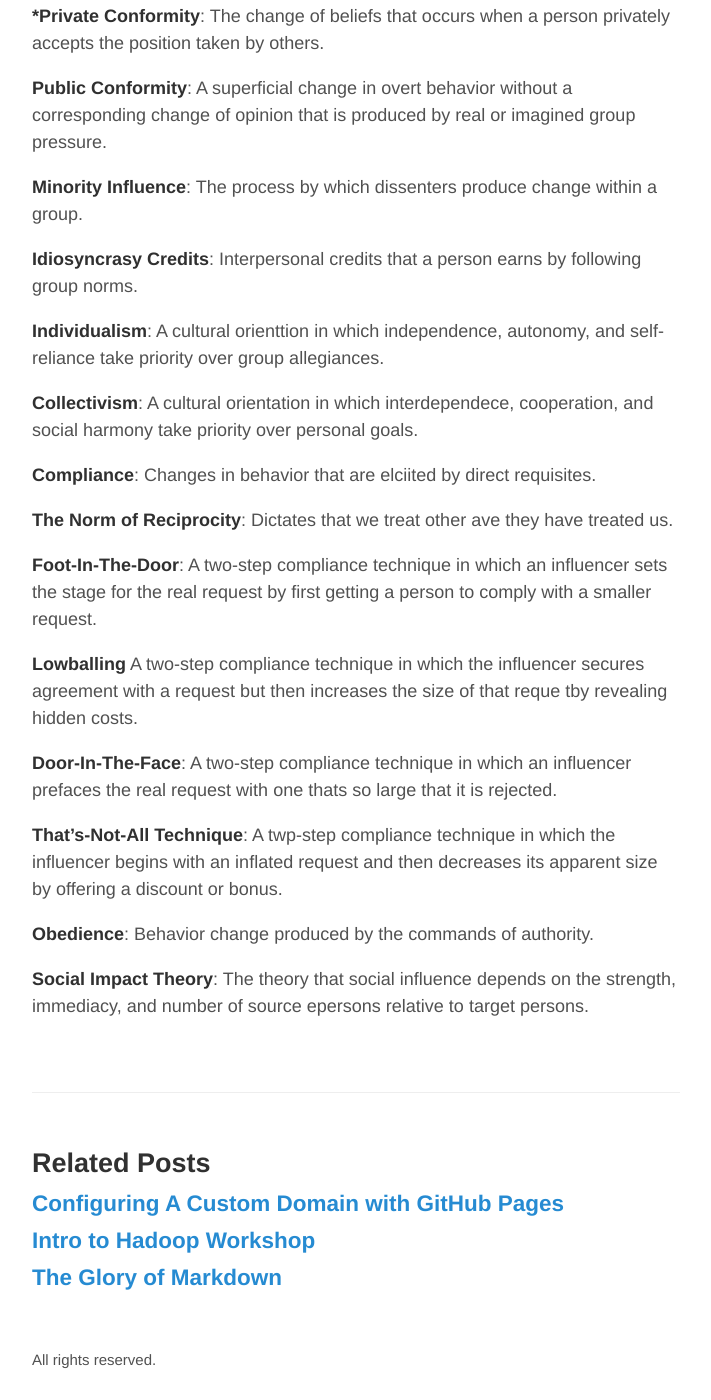
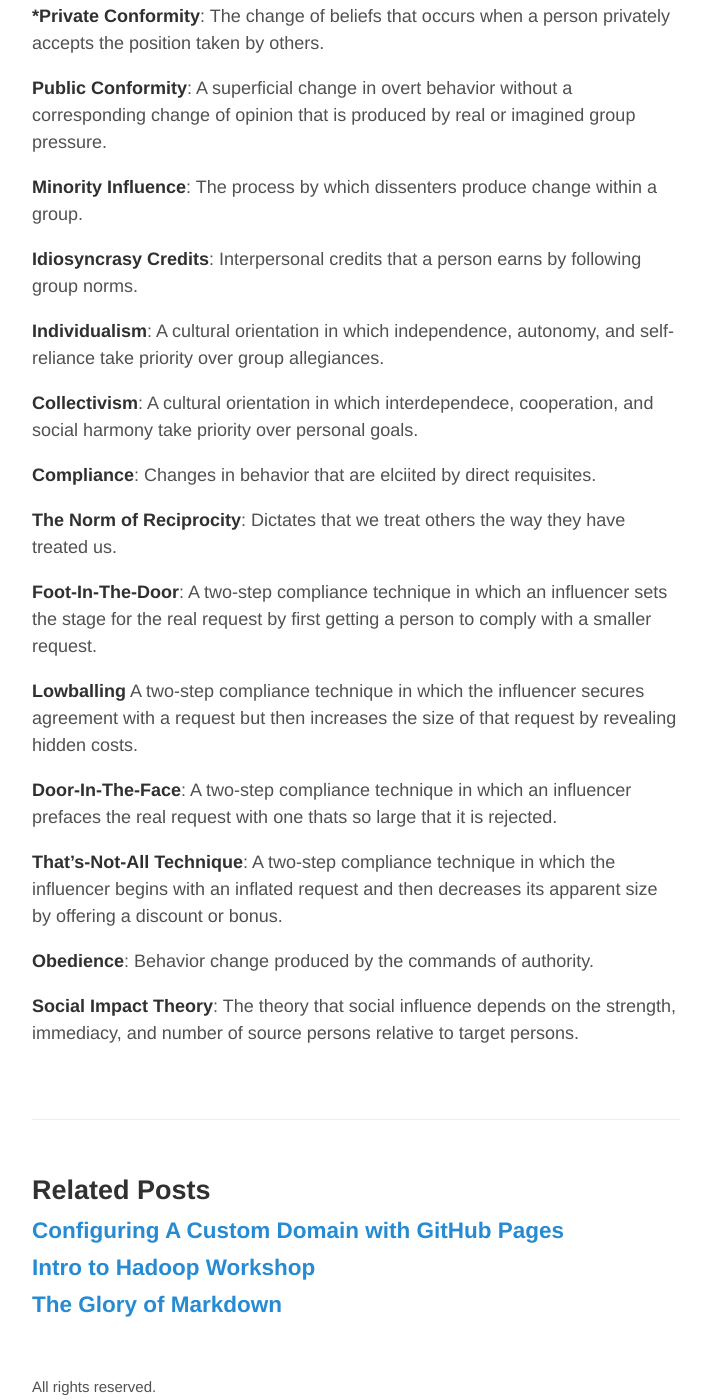
Before and after one commit to ZacBlanco/zacblanco.github.io, a Jekyll site: the page built from _posts/2015-11-1-social-psych-exam-guide-2.md, in a window 1280 px wide and 1400 px high, scrolled down 5443 px. Shown: the whole window, without its empty margins (284-995 px from the left). Built offline with Jekyll 4.4.1, drawn with Linux system fonts in a browser that asks for light colours; comment, search, counter and statistics services are not loaded; before the commit the page ends 6816 px from its top, so only the background shows below that; some of the changed text lies outside the part shown.

Commit message:
typo fix social psych guide - 2

```diff
--- a/_posts/2015-11-1-social-psych-exam-guide-2.md
+++ b/_posts/2015-11-1-social-psych-exam-guide-2.md
@@ -156,7 +156,7 @@ permalink: /blog/social-psychology/exam-2/
 ### Why do People Conform?
 
  - A need to be right
- - Fear of Ostracism
+ - Fear of ostracism
 
 ###### Distinguishing types of conformity
 
@@ -168,22 +168,22 @@ permalink: /blog/social-psychology/exam-2/
 
 **Idiosyncrasy Credits**: Interpersonal credits that a person earns by following group norms.
 
-**Individualism**: A cultural orienttion in which independence, autonomy, and self-reliance take priority over group allegiances.
+**Individualism**: A cultural orientation in which independence, autonomy, and self-reliance take priority over group allegiances.
 
 **Collectivism**: A cultural orientation in which interdependece, cooperation, and social harmony take priority over personal goals.
 
 **Compliance**: Changes in behavior that are elciited by direct requisites.
 
-**The Norm of Reciprocity**: Dictates that we treat other ave they have treated us.
+**The Norm of Reciprocity**: Dictates that we treat others the way they have treated us.
 
 **Foot-In-The-Door**: A two-step compliance technique in which an influencer sets the stage for the real request by first getting a person to comply with a smaller request.
 
-**Lowballing** A two-step compliance technique in which the influencer secures agreement with a request but then increases the size of that reque tby revealing hidden costs.
+**Lowballing** A two-step compliance technique in which the influencer secures agreement with a request but then increases the size of that request by revealing hidden costs.
 
 **Door-In-The-Face**: A two-step compliance technique in which an influencer prefaces the real request with one thats so large that it is rejected.
 
-**That's-Not-All Technique**: A twp-step compliance technique in which the influencer begins with an inflated request and then decreases its apparent size by offering a discount or bonus.
+**That's-Not-All Technique**: A two-step compliance technique in which the influencer begins with an inflated request and then decreases its apparent size by offering a discount or bonus.
 
 **Obedience**: Behavior change produced by the commands of authority.
 
-**Social Impact Theory**: The theory that social influence depends on the strength, immediacy, and number of source epersons relative to target persons.
+**Social Impact Theory**: The theory that social influence depends on the strength, immediacy, and number of source persons relative to target persons.
```
